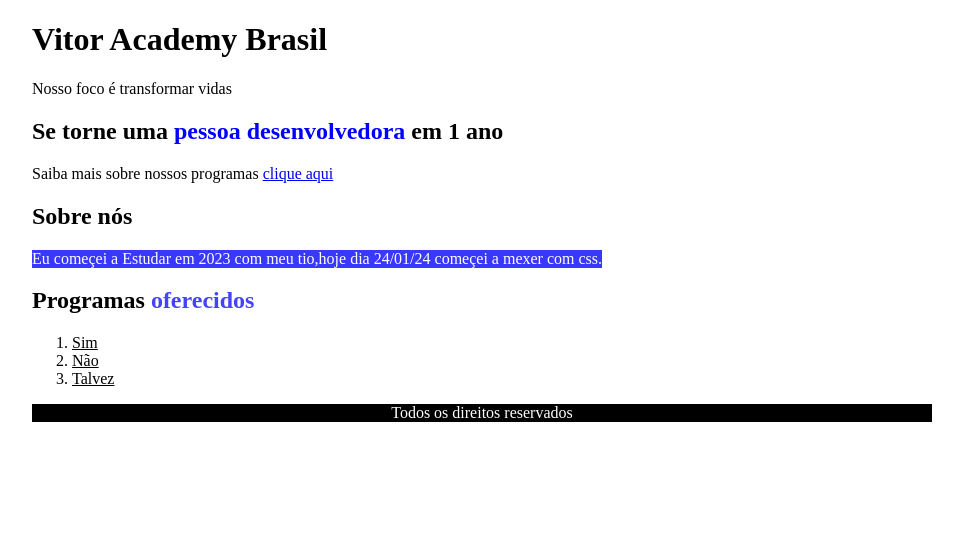
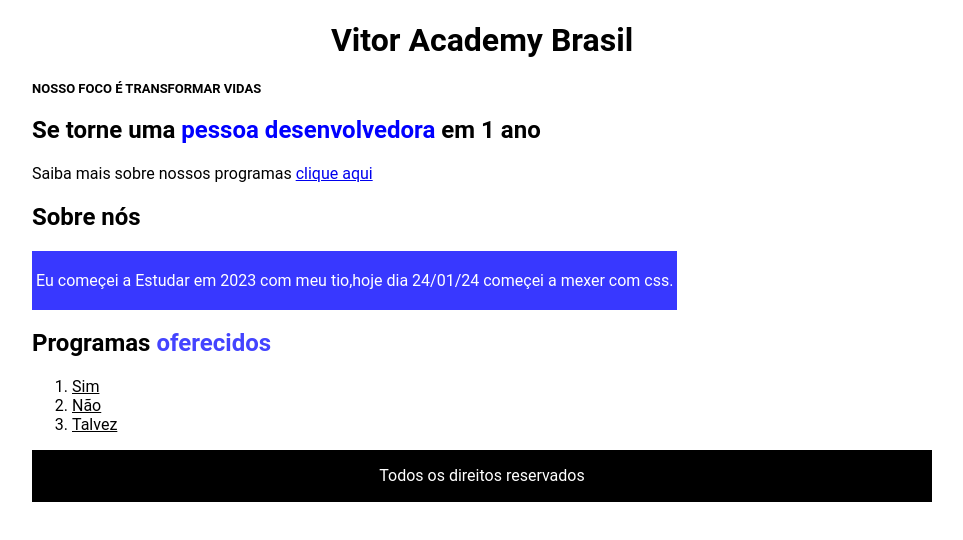
Before and after one commit to 090807060504/seletores, a plain HTML site: page index.html in a window 1280 px wide. Shown: the whole page, without its empty margins (158-1121 px from the left). Drawn offline with Linux system fonts and the light colour scheme; a web font is replaced by a local one.

Commit message:
fix: correção de estilo

```diff
--- a/index.html
+++ b/index.html
@@ -3,13 +3,16 @@
 <head>
     <meta charset="UTF-8">
     <meta name="viewport" content="width=device-width, initial-scale=1.0">
+    <link rel="preconnect" href="https://fonts.googleapis.com">
+    <link rel="preconnect" href="https://fonts.gstatic.com" crossorigin>
+    <link href="https: //fonts.googleapis.com/css2? família= Roboto:wght@400;700 & display=swap" rel="stylesheet">
     <link rel="stylesheet" href="style.css"/>
     <title>Documet</title>
 </head>
 <body>
     <main>
-        <h1>Vitor Academy Brasil</h1>
-        <p>Nosso foco é transformar vidas</p>
+        <h1 class="título">Vitor Academy Brasil</h1>
+        <h3 class="subtítulo">NOSSO FOCO É TRANSFORMAR VIDAS</h3>
         <h2>Se torne uma <span class="destaque">pessoa desenvolvedora</span> em 1 ano</h2>
         <p>Saiba mais sobre nossos programas <a href="https://google.com.br" target="_blank">clique aqui</a></p>
         <h2>Sobre nós</h2>
@@ -17,7 +20,7 @@
          <p>Eu começei a Estudar em 2023 com meu tio,hoje dia 24/01/24 começei a mexer com css.</p>
         </div>
         <div>
-            <h2>Programas <span class="sim">oferecidos</span></h2>
+            <h2>Programas <span class="destaque-texto">oferecidos</span></h2>
             <ol>
                 <li>
                     <u>Sim</u>
@@ -31,7 +34,7 @@
             </ol>
         </div>
         <footer class="final">
-            <p><span class="color">Todos os direitos reservados</span></p>
+            <p><span class="rodape">Todos os direitos reservados</span></p>
         </footer>
     </main>
 </body>
--- a/style.css
+++ b/style.css
@@ -1,3 +1,6 @@
+*{
+    font-family: 'Roboto', sans-serif;
+}
 .destaque{
     color: blue;
 }
@@ -5,19 +8,26 @@
     background-color: rgb(56, 56, 255);
     width: fit-content;
     color: white;
+    padding: 4px;
 }
-.sim{
+.destaque-texto{
     color: rgb(68, 68, 255);
 }
 .final{
     background-color: black;
     text-align: center;
-    padding: 0%;
+    padding: 0.1px;
 }
-.color{
+.rodape{
     color: white;
 }
 main{
     margin: 0 auto;
     width: 900px;
 }
+.título{
+    text-align: center;
+}
+.subtítulo{
+    font-size: small;
+}
```
